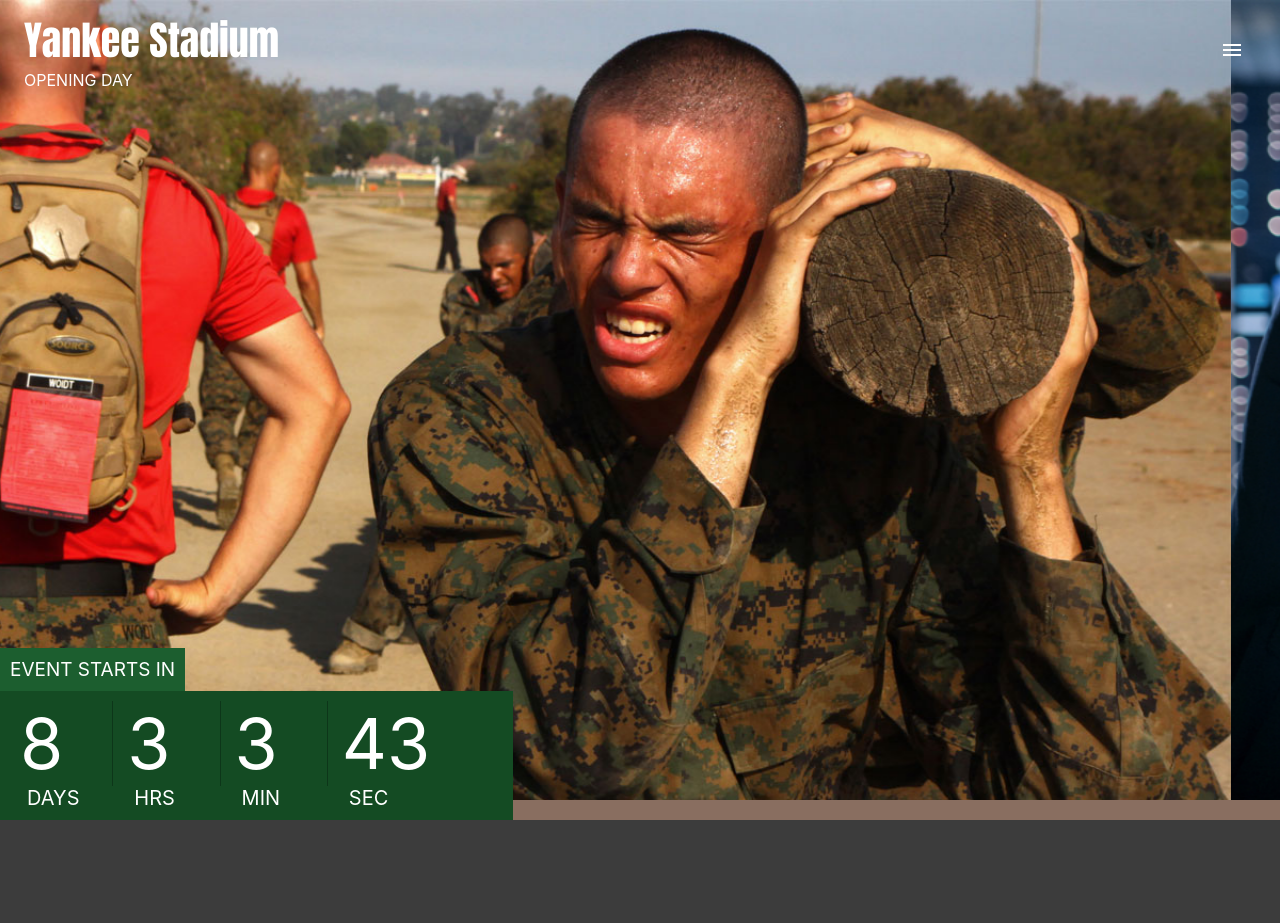
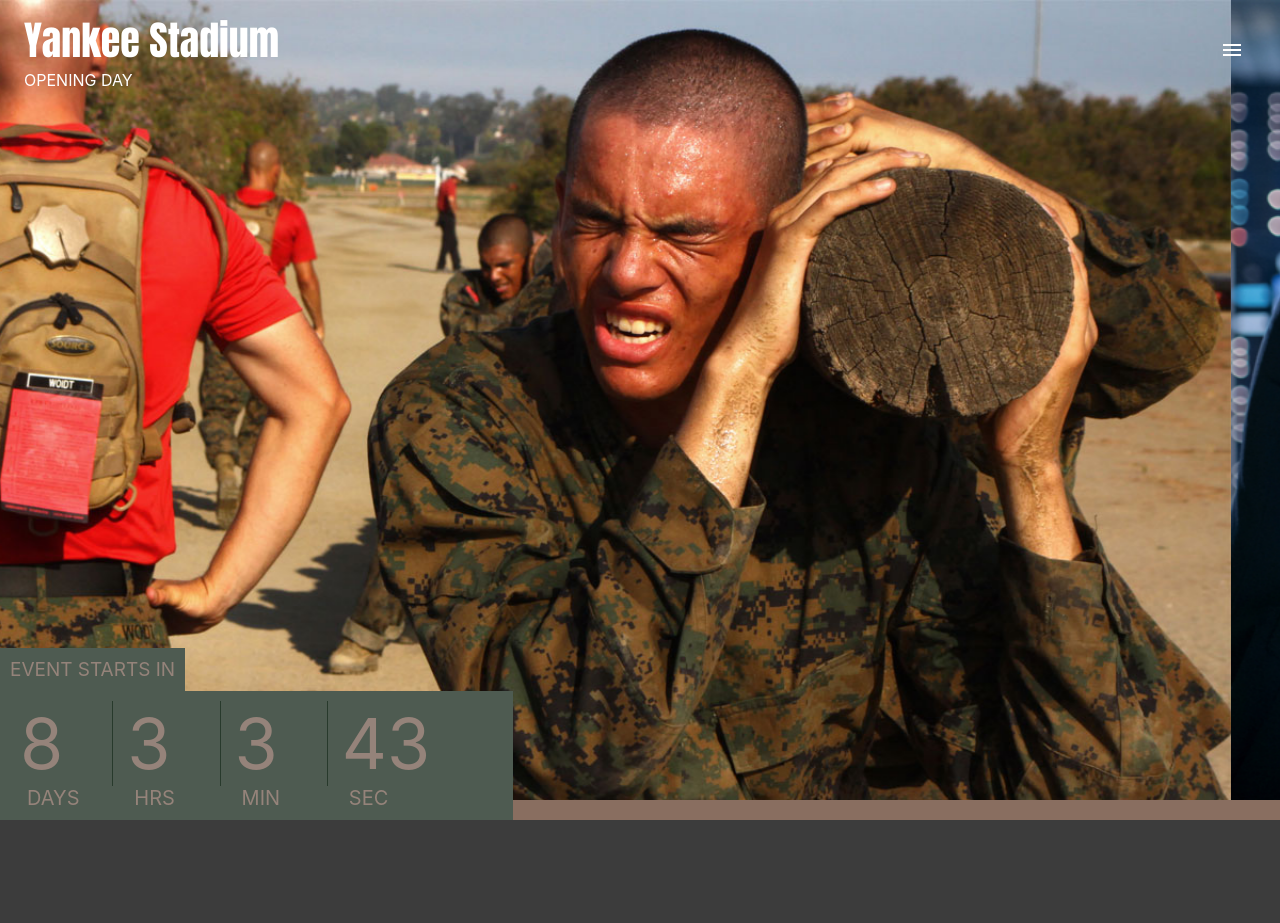
Before and after one commit to seasea19/Team2VenuProject, a React (Create React App) app: page / in a window 1280 px wide. Shown: the top 923 px of the page. Built offline with nearby package versions, Linux system fonts and the light colour scheme.

Commit message:
color again

```diff
--- a/src/resources/styles.css
+++ b/src/resources/styles.css
@@ -115,11 +115,11 @@ footer .footer_copyright {
 .countdown_wrapper {
     position: absolute;
     bottom: 0px;
-    color: #ffffff;
+    color: #95837A;
 }
 
 .countdown_wrapper .countdown_top {
-    background: #1c5e2f;
+    background: #4E5B51;
     font-size: 19px;
     padding: 10px;
     display: inline-block;
@@ -128,13 +128,13 @@ footer .footer_copyright {
 
 .countdown_wrapper .countdown_bottom {
     display: flex;
-    background: #144b23;
+    background: #4E5B51;
     padding: 10px 20px;
 }
 
 .countdown_wrapper .countdown_time {
     font-size: 70px;
-    border-right: 1px solid #0d3619;
+    border-right: 1px solid #283a2c;
     margin-right: 14px;
     padding-right: 49px;
 }
```
Also changed, not shown: 1 other file (tests, documents, lock files or other folders).
